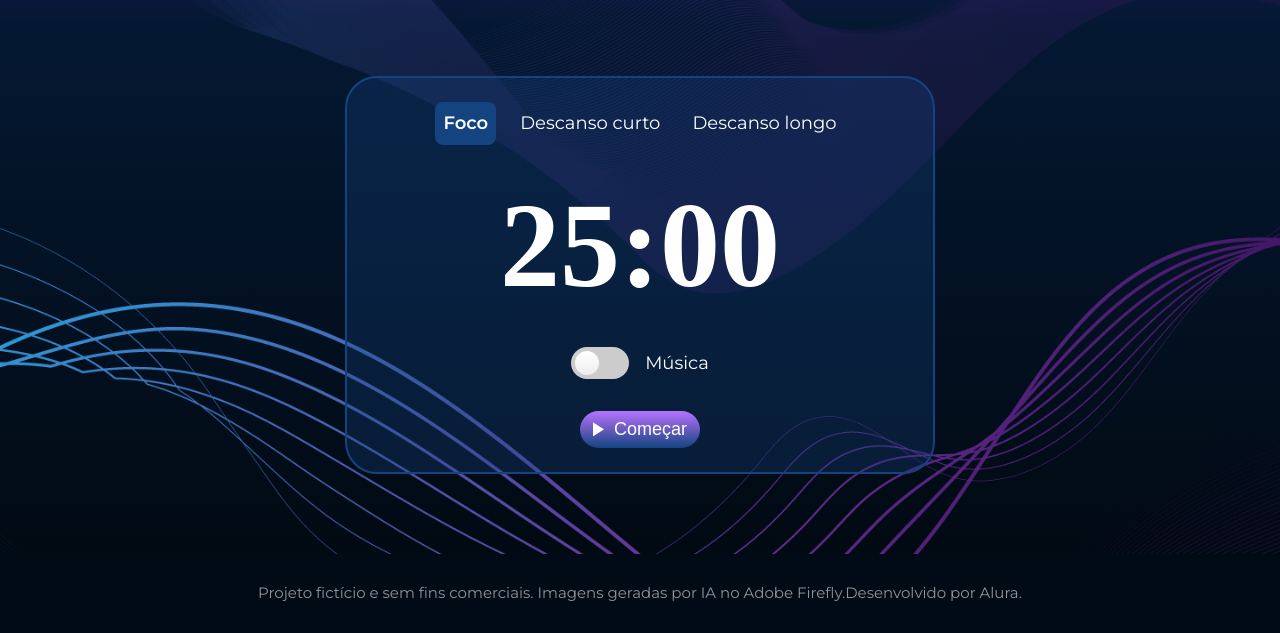
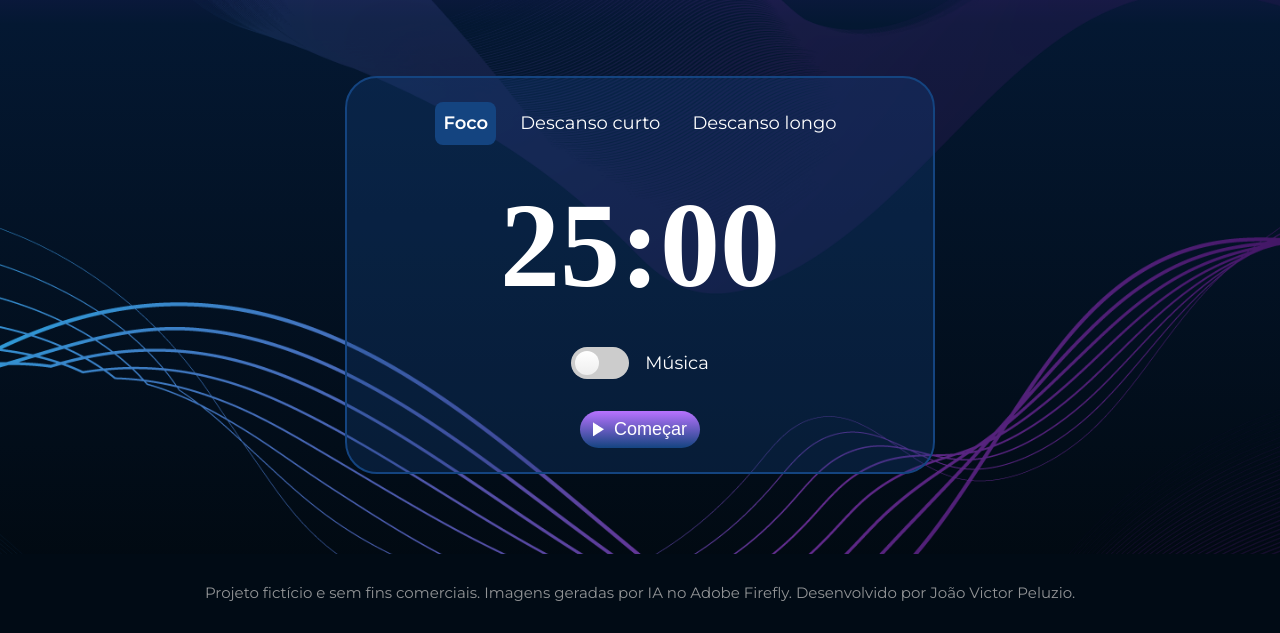
Before and after one commit to JoaoPeluzio/fokus, a plain HTML site: page index.html in a window 1280 px wide. Shown: the part 548-1181 px from the top of the page. Drawn offline with nearby package versions, Linux system fonts and the light colour scheme; a web font is replaced by a local one.

Commit message:
Update index.html

```diff
--- a/index.html
+++ b/index.html
@@ -73,7 +73,7 @@
 
         <footer class="app__footer">
             <p class="app__footer-text">
-                Projeto fictício e sem fins comerciais. Imagens geradas por IA no Adobe Firefly.Desenvolvido por Alura.
+                Projeto fictício e sem fins comerciais. Imagens geradas por IA no Adobe Firefly. Desenvolvido por João Victor Peluzio.
             </p>
         </footer>
     </main>
```
